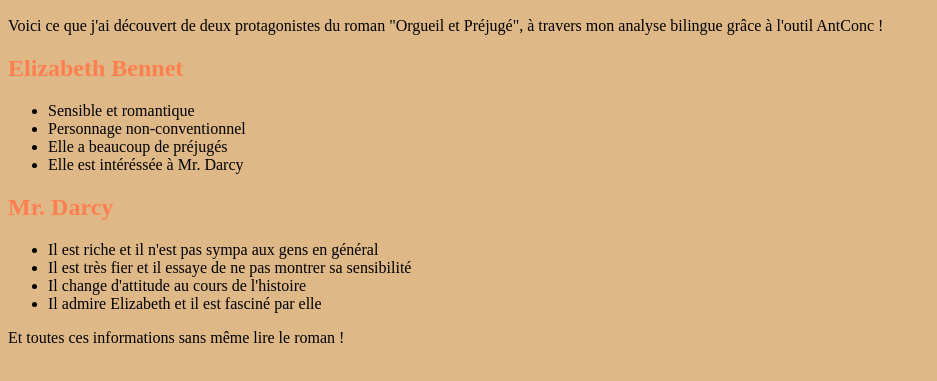
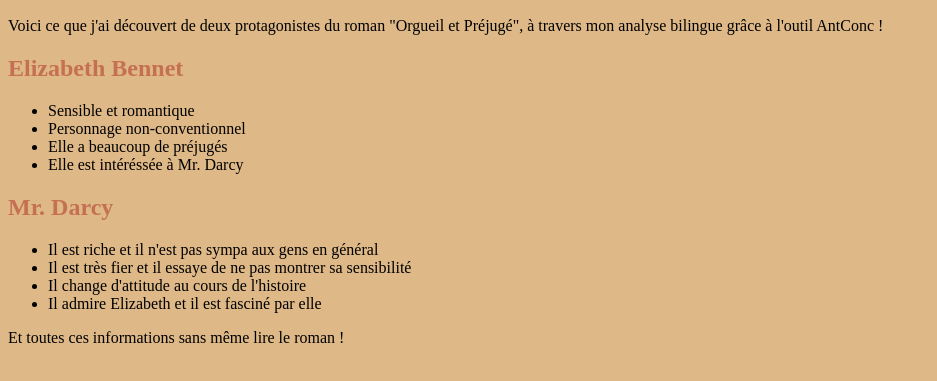
Before and after one commit to ErikaMaffei/TIC_Final_Maffei, a plain HTML site: page index.html in a window 1280 px wide. Shown: the part 367-748 px from the top of the page, without its empty margins (0-937 px from the left). Drawn offline with Linux system fonts and the light colour scheme.

Commit message:
Update style.css

```diff
--- a/style.css
+++ b/style.css
@@ -1,3 +1,3 @@
 h1 {color:rgb(133, 70, 70);}
 body {background-color: burlywood;}
-h2 {color:coral}
+h2 {color:rgb(197, 112, 82)}
```
